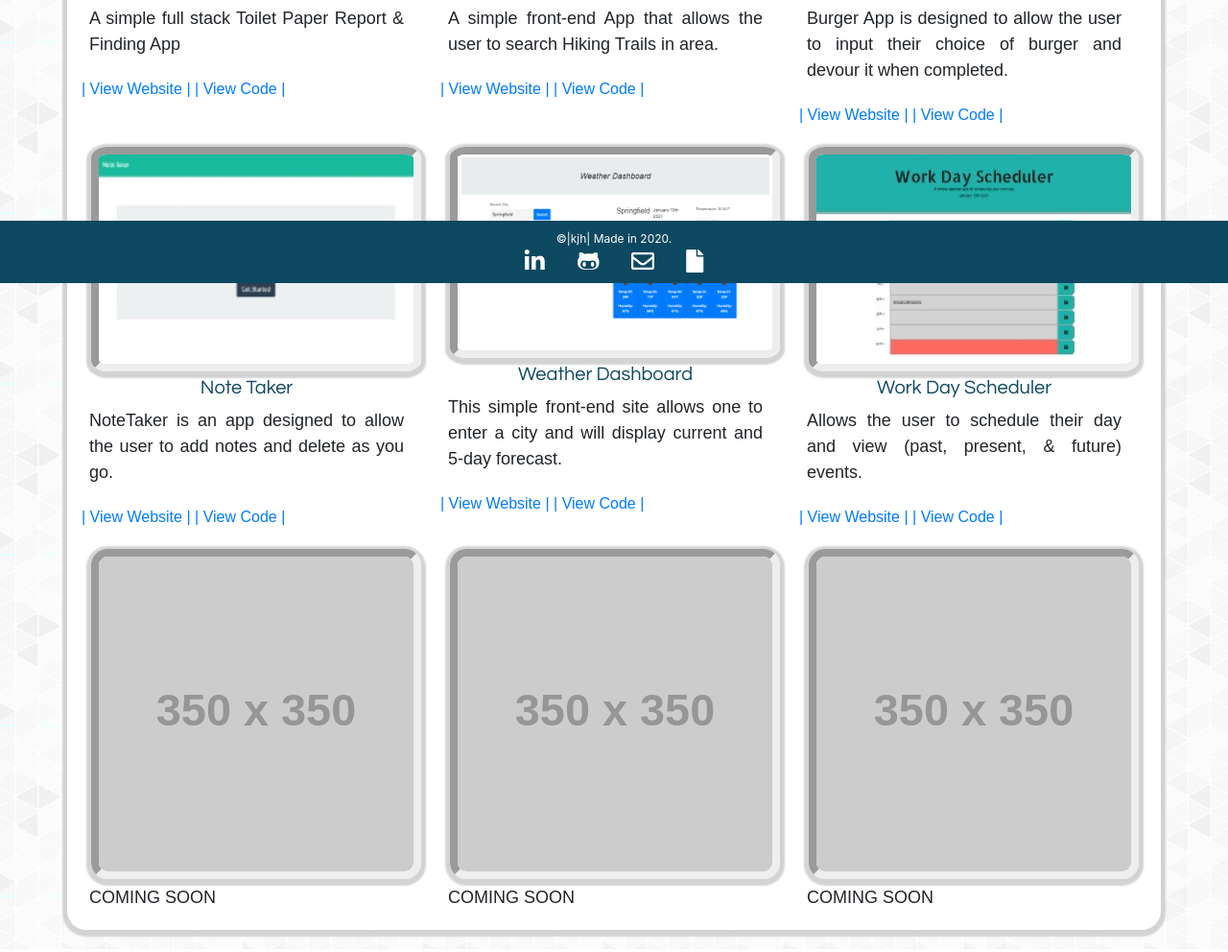
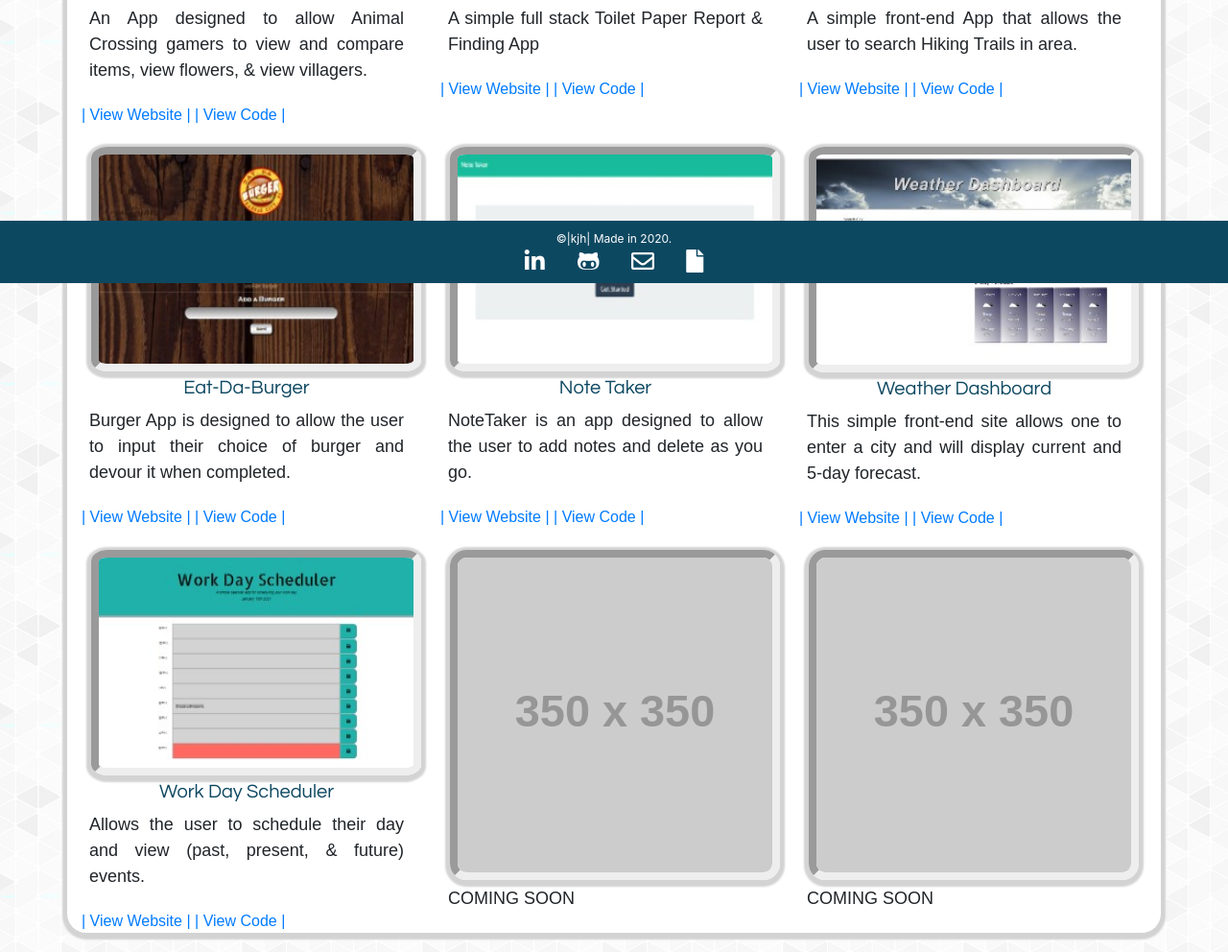
Before and after one commit to kjhallam/kjhallam.github.io, a plain HTML site: page portfolio.html in a window 1280 px wide. Shown: the part 505-1497 px from the top of the page at 96% size. Drawn offline with nearby package versions, Linux system fonts and the light colour scheme; placeholder pictures from the web are drawn by us; a web font is replaced by a local one.

Commit message:
added images to to portfolio

```diff
--- a/portfolio.html
+++ b/portfolio.html
@@ -42,6 +42,13 @@
               <hr>
             </header>
             <section class="row">
+              <div class="col-sm-4 mt-3">
+                <img id="card" class="img-fluid" src="assets/images/island-guru.jpg" alt="Island Guru Website"/>
+                <h3>Island Guru - Project 3</h3>
+                <p>An App designed to allow Animal Crossing gamers to view and compare items, view flowers, & view villagers.</p>
+                <a href="https://island-guru.herokuapp.com/">| View Website |</a>
+                <a href="https://github.com/gregstead/island_guru.git">| View Code |</a>
+              </div>
               <!-- PROJECT 2 -->
               <div class="col-sm-4 mt-3">
                 <img id="card" class="img-fluid" src="assets/images/project-2-3x2.jpg" alt="TP Website"/>
@@ -60,17 +67,18 @@
                 <a href="https://kjhallam.github.io/Project1/">| View Website |</a>
                 <a href="https://github.com/kjhallam/Project1.git">| View Code |</a>
               </div>
-              <!-- BURGER APP -->
-              <div class="col-sm-4 mt-3">
+            </section>
+              <!-- NOTE TAKER -->
+            <section class="row">
+               <!-- BURGER APP -->
+               <div class="col-sm-4 mt-3">
                 <img id="card" class="img-fluid" src="assets/images/burger-13-3x2.jpg" alt="burger app"/>
                 <h3>Eat-Da-Burger</h3>
                 <p>Burger App is designed to allow the user to input their choice of burger and devour it when completed.</p>
                 <a href="https://burger-app-kjh.herokuapp.com/">| View Website |</a>
                 <a href="https://github.com/kjhallam/13_burger.git">| View Code |</a>
               </div>
-            </section>
-              <!-- NOTE TAKER -->
-            <section class="row">
+              <!-- NOTETAKER -->
               <div class="col-sm-4 mt-3">
                 <img id="card" class="img-fluid" src="assets/images/note taker 3x2.jpg" alt="note taker"/>
                 <h3>Note Taker</h3>
@@ -80,29 +88,21 @@
               </div>
               <!-- WEATHER DASHBOARD -->
               <div class="col-sm-4 mt-3">
-                <img id="card" class="img-fluid" src="assets/images/weather-dash-06.png" alt="weather dashboard"/>
+                <img id="card" class="img-fluid" src="assets/images/weather-dash.jpg" alt="weather dashboard"/>
                 <h3>Weather Dashboard</h3>
                 <p>This simple front-end site allows one to enter a city and will display current and 5-day forecast.</p>
                 <a href="https://kjhallam.github.io/06_weather_dashboard/">| View Website |</a>
                 <a href="https://github.com/kjhallam/06_weather_dashboard.git">| View Code |</a>
               </div>
-              <!-- WORK SCHEDULER -->
-              <div class="col-sm-4 mt-3">
+            </section>
+            <section class="row">
+               <!-- WORK SCHEDULER -->
+               <div class="col-sm-4 mt-3">
                 <img id="card"class="img-fluid" src="assets/images/scheduler-05-3x2.jpg" alt="scheduler"/>
                 <h3>Work Day Scheduler</h3>
                 <p>Allows the user to schedule their day and view (past, present, & future) events.</p>
-                <a href="https://kjhallam.github.io/06_weather_dashboard/">| View Website |</a>
-                <a href="https://github.com/kjhallam/06_weather_dashboard.git">| View Code |</a>
-              </div>
-            </section>
-            <section class="row">
-              <div class="col-sm-4 mt-3">
-                <img id="card"
-                  class="img-fluid"
-                  src="http://placehold.it/350x350"
-                  alt="Placeholder"
-                />
-                <p>COMING SOON</p>
+                <a href="https://kjhallam.github.io/05_work_day_scheduler/">| View Website |</a>
+                <a href="https://github.com/kjhallam/05_work_day_scheduler.git">| View Code |</a>
               </div>
               <div class="col-sm-4 mt-3">
                 <img id="card"
```
Also changed, not shown: assets/images/island-guru.jpg (added), assets/images/weather-dash.jpg (added).
